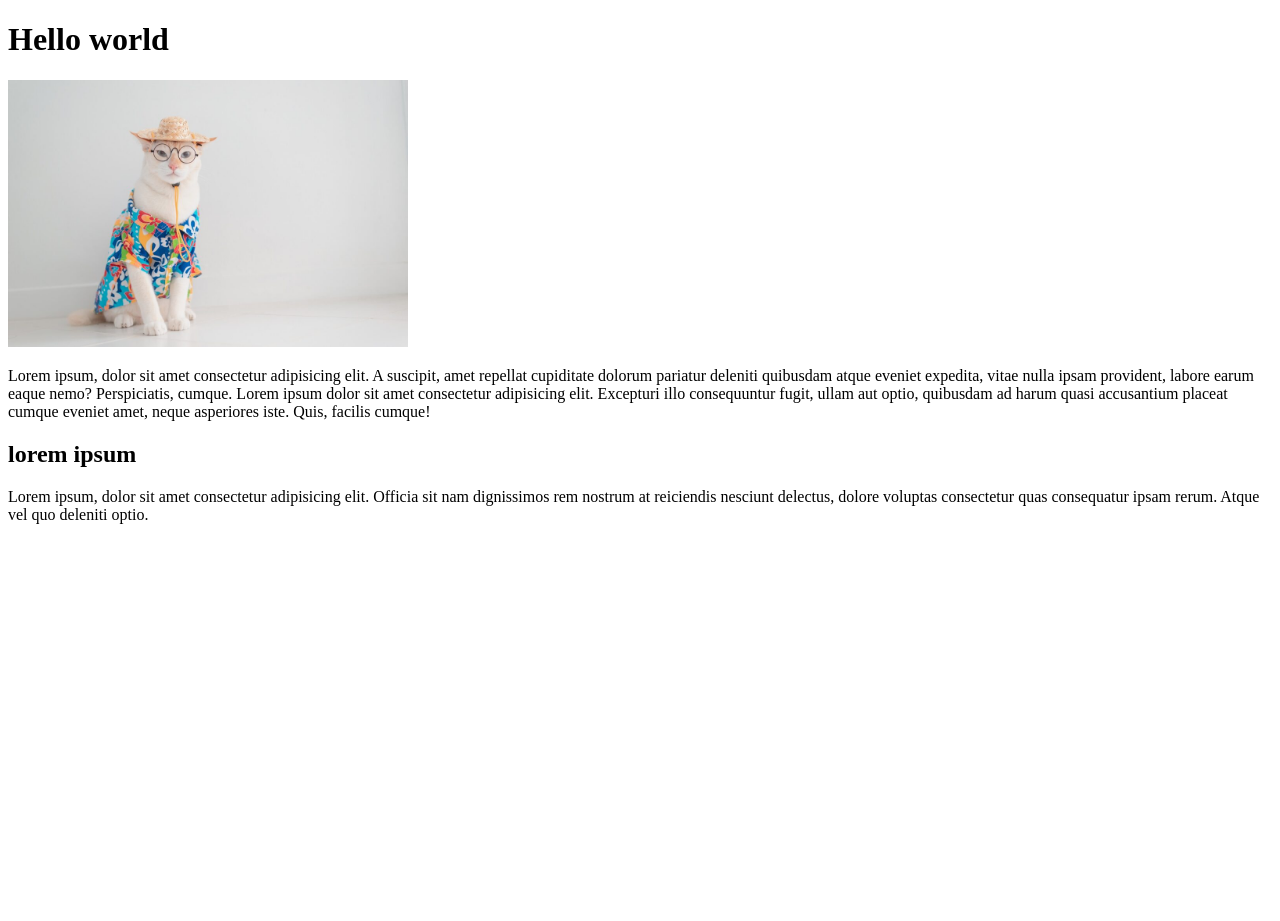
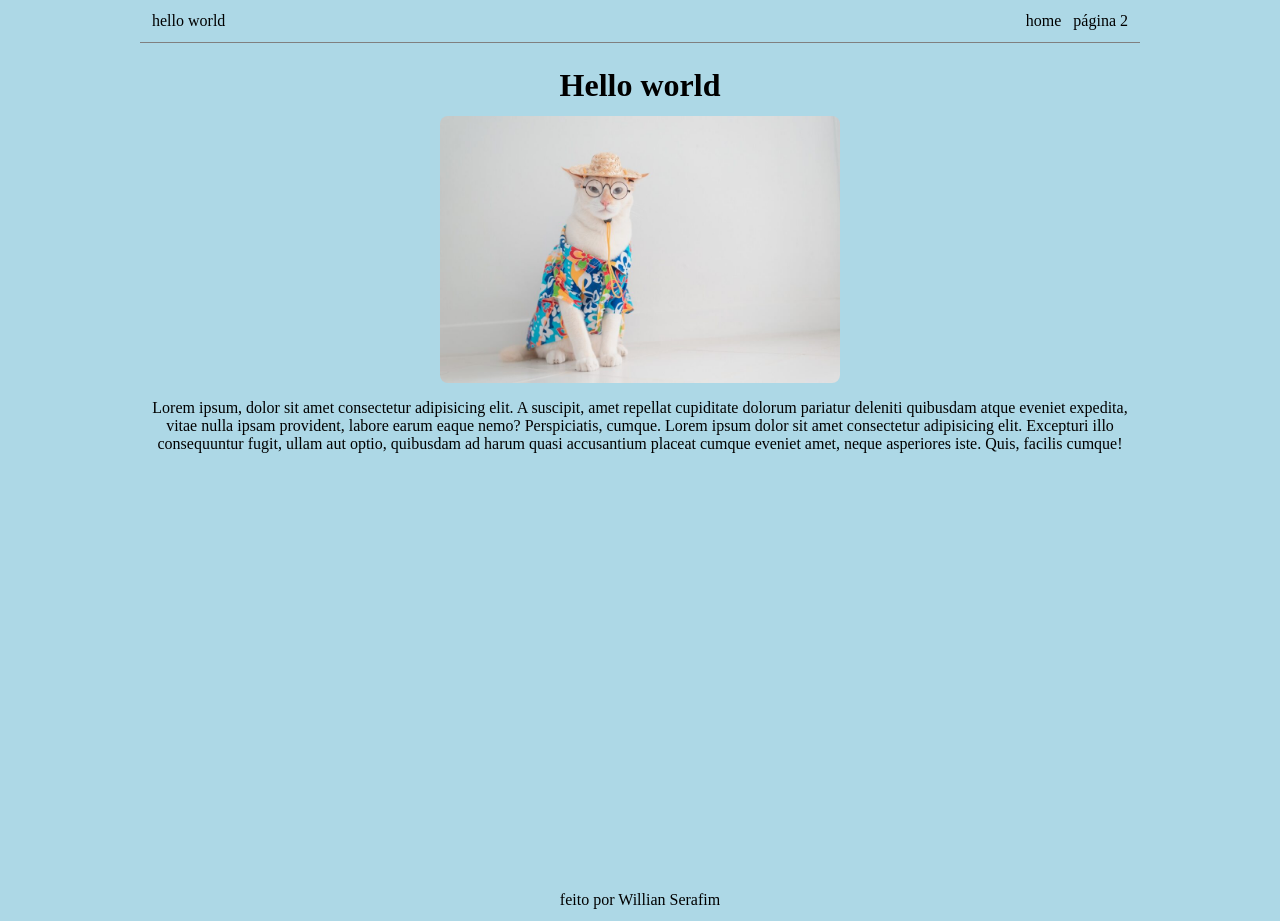
Before and after one commit to willian-seraf1m/bloco-03-html, a plain HTML site: page index.html in a window 1280 px wide. Before the commit the page ends 800 px from the top, so only its background shows below. Drawn offline with Linux system fonts and the light colour scheme.

Commit message:
add styles

```diff
--- a/index.html
+++ b/index.html
@@ -1,18 +1,33 @@
 <!DOCTYPE html>
-<html lang="en">
+<html lang="pt-br">
 <head>
   <meta charset="UTF-8">
   <meta name="viewport" content="width=, initial-scale=1.0">
+
+  <link rel="stylesheet" href="styles.css">
   <title>Document</title>
 </head>
 <body>
-  <h1>Hello world</h1>
-  <img src="./gato.jpg" alt="" width="400px">
-  <p>
-    Lorem ipsum, dolor sit amet consectetur adipisicing elit. A suscipit, amet repellat cupiditate dolorum pariatur deleniti quibusdam atque eveniet expedita, vitae nulla ipsam provident, labore earum eaque nemo? Perspiciatis, cumque.
-    Lorem ipsum dolor sit amet consectetur adipisicing elit. Excepturi illo consequuntur fugit, ullam aut optio, quibusdam ad harum quasi accusantium placeat cumque eveniet amet, neque asperiores iste. Quis, facilis cumque!
-  </p>
-  <h2>lorem ipsum</h2>
-  <p>Lorem ipsum, dolor sit amet consectetur adipisicing elit. Officia sit nam dignissimos rem nostrum at reiciendis nesciunt delectus, dolore voluptas consectetur quas consequatur ipsam rerum. Atque vel quo deleniti optio.</p>
+  <header>
+    <span>hello world</span>
+
+    <nav>
+      <ul>
+        <li>home</li>
+        <li>página 2</li>
+      </ul>
+    </nav>
+  </header>
+  <main>
+    <h1>Hello world</h1>
+    <img src="./assets/gato.jpg" alt="" width="400px">
+    <p>
+      Lorem ipsum, dolor sit amet consectetur adipisicing elit. A suscipit, amet repellat cupiditate dolorum pariatur deleniti quibusdam atque eveniet expedita, vitae nulla ipsam provident, labore earum eaque nemo? Perspiciatis, cumque.
+      Lorem ipsum dolor sit amet consectetur adipisicing elit. Excepturi illo consequuntur fugit, ullam aut optio, quibusdam ad harum quasi accusantium placeat cumque eveniet amet, neque asperiores iste. Quis, facilis cumque!
+    </p>
+  </main>
+  <footer>
+    <p>feito por Willian Serafim</p>
+  </footer>
 </body>
 </html>
--- /dev/null
+++ b/styles.css
@@ -0,0 +1,40 @@
+* {
+  margin: 0;
+  padding: 0;
+}
+
+ul {
+  list-style: none;
+  display: flex;
+  gap: 12px;
+}
+
+body {
+  max-width: 1000px;
+  margin: 0 auto;
+  background: lightblue;
+}
+
+header {
+  display: flex;
+  justify-content: space-between;
+  padding: 12px;
+  border-bottom: 1px solid gray;
+}
+
+main {
+  padding: 12px;
+  text-align: center;
+  margin-top: 12px;
+  height: 100vh;
+}
+
+img {
+  margin: 12px 0;
+  border-radius: 8px;
+}
+
+footer {
+  padding: 12px;
+  text-align: center;
+}
```
Also changed, not shown: assets/gato.jpg (renamed from gato.jpg).
